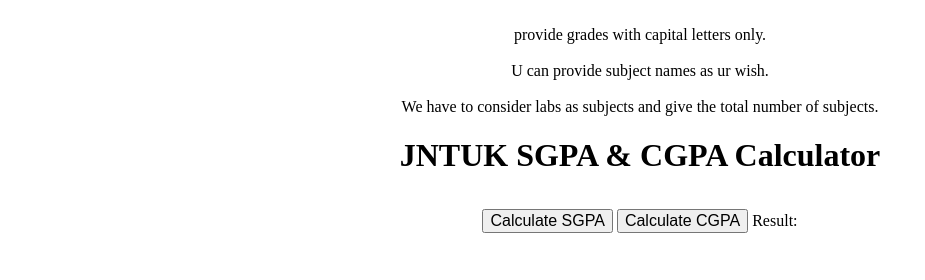
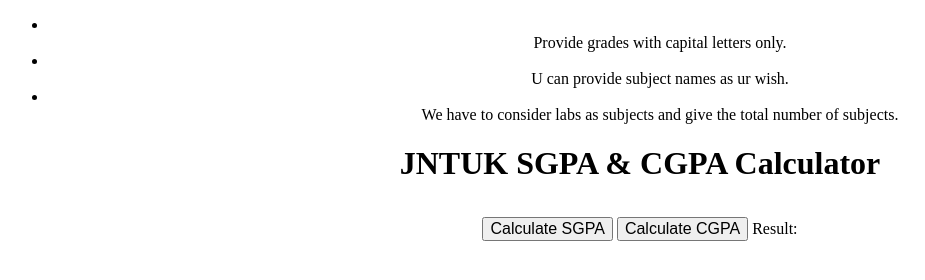
Before and after one commit to saipolam/cgpa, a plain HTML site: page index.html in a window 1280 px wide. Shown: the whole page, without its empty margins (0-925 px from the left). Drawn offline with Linux system fonts and the light colour scheme.

Commit message:
Update index.html

```diff
--- a/index.html
+++ b/index.html
@@ -1,9 +1,12 @@
 <!DOCTYPE html>
 <html>
-<br>provide grades with capital letters only.<br>
-<br>U can provide subject names as ur wish. <br>
-<br>We have to consider labs as subjects and give the total number of subjects.<br>
-
+<center>
+    <ul>
+<li><br> Provide grades with capital letters only.<br></li>
+<li><br>U can provide subject names as ur wish. <br></li>
+<li><br>We have to consider labs as subjects and give the total number of subjects.<br></li>
+    </ul>
+</center>
 <head>
     <title>JNTUK SGPA & CGPA Calculator</title>
     <style>
```
